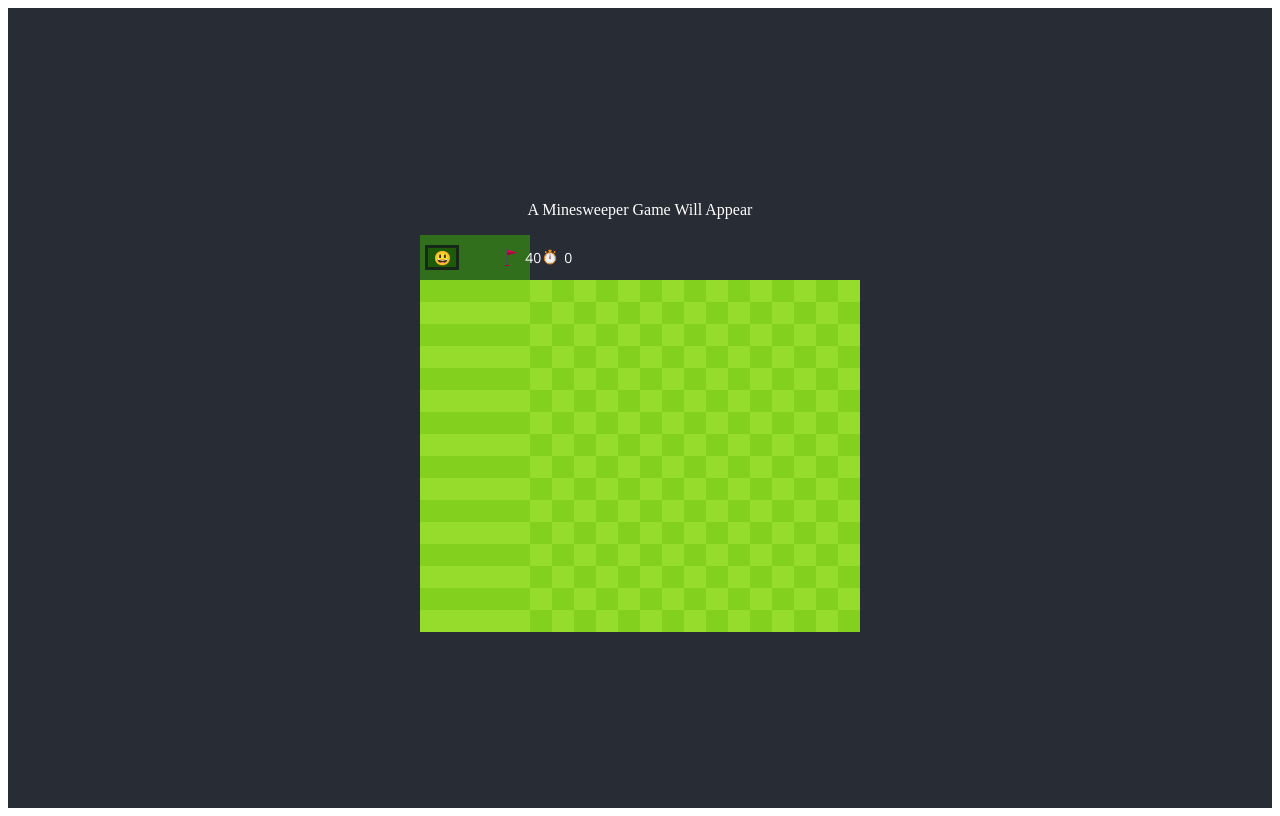
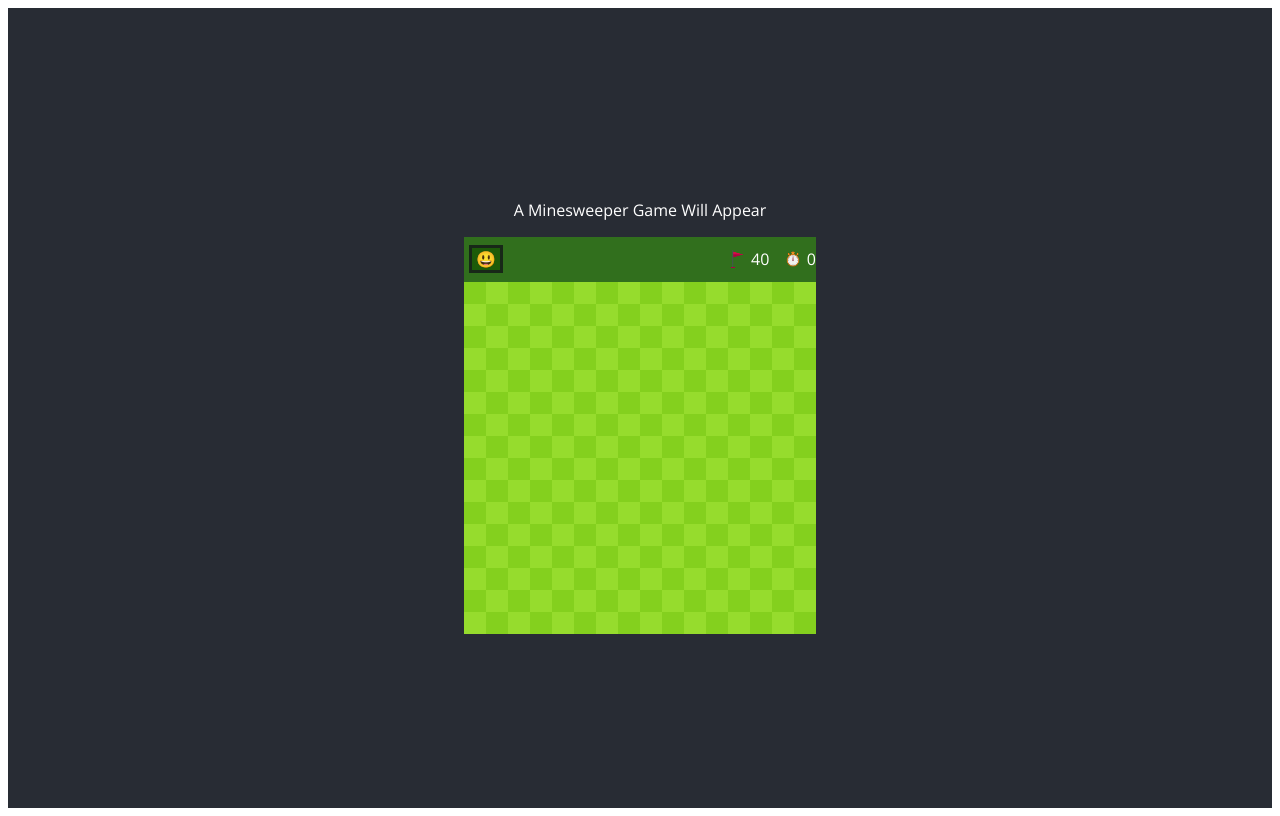
Before and after one commit to Daniel-N-Huss/React-Redux-Minesweeper, a React (Create React App) app: page / in a window 1280 px wide. Built offline with nearby package versions, Linux system fonts and the light colour scheme.

Commit message:
html structure changes for styling

```diff
--- a/src/App.js
+++ b/src/App.js
@@ -11,8 +11,8 @@ function App() {
     <div className='App'>
       <header className='App-header'>
         <p>A Minesweeper Game Will Appear</p>
+        <Nav />
         <table className='board'>
-          <Nav />
           <Board gameData={gameBoard} />
         </table>
       </header>
--- a/src/App.scss
+++ b/src/App.scss
@@ -1,19 +1,15 @@
 .App {
+  font-family: 'Open Sans', sans-serif;
   text-align: center;
-}
-
-.App-logo {
-  height: 40vmin;
-  pointer-events: none;
-}
-
-.App-header {
   background-color: #282c34;
   min-height: 100vh;
   display: flex;
   flex-direction: column;
   align-items: center;
   justify-content: center;
-
   color: white;
 }
+
+.App-header {
+ width: auto;
+}
```
